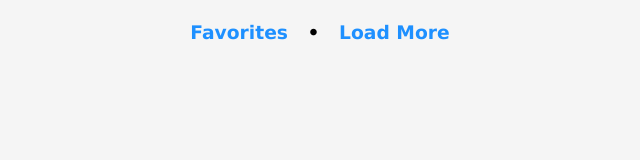
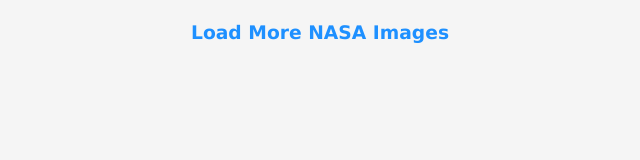
Before and after one commit to SamuelRiveraB/nasa-blog, a plain HTML site: page index.html in a window 1280 px wide. Both pictures are taken after a click on the element "Favorites". Shown: the full height of the page, 320-960 px from the left. Drawn offline with Linux system fonts and the light colour scheme.

Commit message:
Add Loader and Header behavior

```diff
--- a/index.html
+++ b/index.html
@@ -17,12 +17,12 @@
         <div class="navigation-container">
             <span class="background"></span>
             <span class="navigation-items" id="resultsNav">
-                <h3 class="clickable">Favorites</h3>
+                <h3 class="clickable" onclick="updateDOM('favorites')">Favorites</h3>
                 <h3>&nbsp;&nbsp;&nbsp;•&nbsp;&nbsp;&nbsp;</h3>
-                <h3 class="clickable">Load More</h3>
+                <h3 class="clickable" onclick="getPictures()">Load More</h3>
             </span>
             <span class="navigation-items hidden" id="favoritesNav">
-                <h3 class="clickable">Load More NASA Images</h3>
+                <h3 class="clickable" onclick="getPictures()">Load More NASA Images</h3>
             </span>
         </div>
         <div class="images-container">
--- a/script.js
+++ b/script.js
@@ -10,6 +10,18 @@
 
 let resultsArray = []
 let favorites = {}
+
+function showContent(page) {
+    window.scrollTo({top: 0, behavior: 'instant'})
+    if(page === 'results') {
+        resultsNav.classList.remove('hidden')
+        favoritesNav.classList.add('hidden')
+    } else {
+        favoritesNav.classList.remove('hidden')
+        resultsNav.classList.add('hidden')
+    }
+    loader.classList.add('hidden')
+}
 
 function createDOMNodes(page) {
     const currentArray = page === 'results' ? resultsArray : Object.values(favorites)
@@ -64,9 +76,11 @@
     }
     imagesContainer.textContent = ''
     createDOMNodes(page)
+    showContent(page)
 }
 
 async function getPictures() {
+    loader.classList.remove('hidden')
     try {
         const response = await fetch(apiURL)
         resultsArray = await response.json()
```
